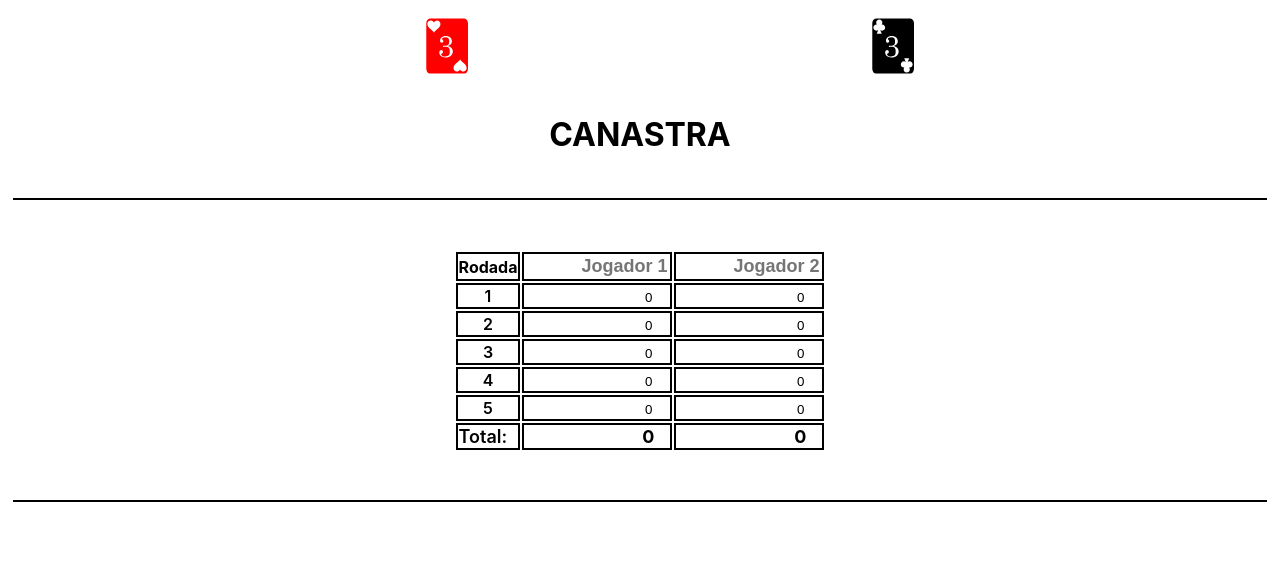
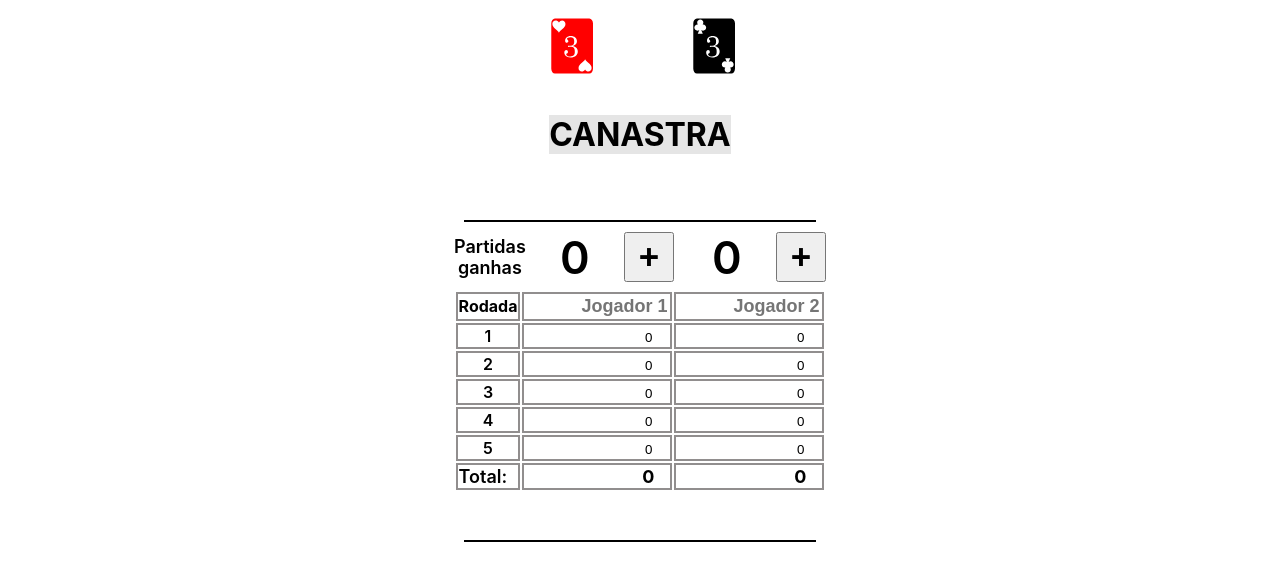
Before and after one commit to lswebdevelops/canastra, a React (Create React App) app: page / in a window 1280 px wide. Shown: the top 580 px of the page. Built offline with nearby package versions, Linux system fonts and the light colour scheme.

Commit message:
adding end styling to buttons

```diff
--- a/src/App.css
+++ b/src/App.css
@@ -1,26 +1,46 @@
 .App {
   text-align: center;
   padding: 13px;
-
+  display: flex;
+  flex-direction: column;
+  justify-content: center;
+  align-items: center;
 }
 
 
 
 .buttonSuits{
   display: flex;
+  margin: 0;
   justify-content: space-evenly;
   align-items: center;
   gap: 4px;
 }
 
 .hrColorBlack{
+  width: 350px;
   margin-top: 44px;
- border: solid 1px black;
- display: block;
+  border: solid 1px black;
+  display: block;
 }
 
 .hrColorRed{
+  width: 350px;
   margin-top: 44px;
   display: block;
- border: solid 1px red;
+  border: solid 1px rgb(255, 0, 0);
 }
+
+
+
+.h1-container{
+  background-color: rgba(0, 0, 0, 0.1);
+}
+
+
+.coutingRounds{
+  display: flex;
+  justify-content: space-between;
+  align-items: center;
+  width: 380px;
+}
--- a/src/App.js
+++ b/src/App.js
@@ -3,6 +3,11 @@ import Table from './components/Table';
 import ButtonBlack from './components/ButtonBlack';
 import ButtonRed from './components/ButtonRed';
 import React from 'react';
+import Counter from './components/Counter';
+import ButtonUser1 from './components/ButtonUser1';
+import ButtonUser2 from './components/ButtonUser2';
+
+
 
 class App extends React.Component {
   constructor(props) {
@@ -10,10 +15,21 @@ class App extends React.Component {
     this.state = {
       isRedActive: false,
       isBlackActive: false,
+      numClicksUser1: 0,
+      numClicksUser2: 0,
     };
+     this.manageClickUser1 = this.manageClickUser1.bind(this);
+     this.manageClickUser2 = this.manageClickUser2.bind(this);
     this.handleRedClick = this.handleRedClick.bind(this);
     this.handleBlackClick = this.handleBlackClick.bind(this);
   }
+  manageClickUser1(){
+    this.setState(({ numClicksUser1 })=>({ numClicksUser1: numClicksUser1 + 1}));
+  }
+  manageClickUser2(){
+    this.setState(({ numClicksUser2 })=>({ numClicksUser2: numClicksUser2 + 1}));
+  }
+
 
   handleRedClick() {
     this.setState({
@@ -34,11 +50,29 @@ class App extends React.Component {
     return (
       <div className="App">
         <div className='buttonSuits'>
-          <ButtonRed manegeRedClick={this.handleRedClick} />
-          <ButtonBlack manegeBlackClick={this.handleBlackClick} />
+          <ButtonRed manageRedClick={this.handleRedClick} />
+          <ButtonBlack manageBlackClick={this.handleBlackClick} />
         </div>
-        <h1>CANASTRA</h1>
+        <h1 className='h1-container'>CANASTRA</h1>
         <hr className={hrClassName} />
+        <div className='coutingRounds'>
+        <div className='div-wins'>Partidas<br></br> ganhas</div>
+        <Counter
+        numClicksUser1={this.state.numClicksUser1}
+         />
+         <ButtonUser1
+         text="+"
+         manageClickUser1={this.manageClickUser1}
+         />
+          <Counter
+          numClicksUser2={this.state.numClicksUser2}
+         />
+         <ButtonUser2
+         text="+"
+         manageClickUser2={this.manageClickUser2}
+         />
+
+        </div>
         <Table />
         <hr className={hrClassName} />
       </div>
--- a/src/components/ButtonBlack.jsx
+++ b/src/components/ButtonBlack.jsx
@@ -5,13 +5,13 @@ import { GiCard3Clubs } from "react-icons/gi";
 class ButtonBlack extends React.Component{
     render(){
         return(
-            <div>
+            <>
                 <button
              className='blackButton'
-             onClick={this.props.manegeBlackClick}>
+             onClick={this.props.manageBlackClick}>
                 <GiCard3Clubs />
              </button>
-            </div>
+            </>
         )
     }
 }
--- a/src/components/ButtonRed.jsx
+++ b/src/components/ButtonRed.jsx
@@ -5,14 +5,14 @@ import { GiCard3Hearts } from "react-icons/gi";
 class ButtonRed extends React.Component{
     render(){
         return(
-            <div>
+            <>
              <button
             className='redButton'
-            onClick={this.props.manegeRedClick}>
+            onClick={this.props.manageRedClick}>
                 <GiCard3Hearts />
             </button>
 
-            </div>
+            </>
         )
     }
 }
--- /dev/null
+++ b/src/components/ButtonUser1.jsx
@@ -0,0 +1,18 @@
+import '../styles/Counter.css';
+import React from 'react';
+
+class ButtonUser1 extends React.Component{
+    render(){
+        return(
+            <>
+            <button className='button-wins-user1'
+               onClick={this.props.manageClickUser1}>
+                {this.props.text}
+
+            </button>
+            </>
+        );
+    }
+}
+
+export default ButtonUser1;
--- /dev/null
+++ b/src/components/ButtonUser2.jsx
@@ -0,0 +1,18 @@
+import '../styles/Counter.css';
+import React from 'react';
+
+class ButtonUser2 extends React.Component{
+    render(){
+        return(
+            <>
+            <button className='button-wins-user2'
+               onClick={this.props.manageClickUser2}>
+                {this.props.text}
+
+            </button>
+            </>
+        );
+    }
+}
+
+export default ButtonUser2;
--- /dev/null
+++ b/src/components/Counter.jsx
@@ -0,0 +1,20 @@
+import '../styles/Counter.css';
+import React from 'react';
+
+
+class Counter extends React.Component{
+    render(){
+        return(
+            <div className='counter-container'>
+            <div className='div-wins-user1'>
+            {this.props.numClicksUser1}
+                </div>
+           <div className='div-wins-user2'>
+            {this.props.numClicksUser2}
+           </div>
+            </div>
+        );
+    }
+}
+
+export default Counter;
--- a/src/index.css
+++ b/src/index.css
@@ -7,6 +7,7 @@ body {
   -moz-osx-font-smoothing: grayscale;
 }
 
+
 code {
   font-family: source-code-pro, Menlo, Monaco, Consolas, 'Courier New',
     monospace;
--- a/src/styles/Button.css
+++ b/src/styles/Button.css
@@ -17,3 +17,9 @@
     font-size: 4rem;
 
   }
+
+ .buttonSuits{
+
+  width: 350px;
+
+}
--- /dev/null
+++ b/src/styles/Counter.css
@@ -0,0 +1,33 @@
+.counter-container {
+    width: auto;
+    display: flex;
+    justify-content: space-between;
+    align-items: center;
+    }
+
+.div-wins {
+    padding-left: 4px;
+    color: black;
+    font-size: 18px;
+    font-weight: 600;
+
+    height: 100%;
+
+}
+
+.div-wins-user1,.div-wins-user2  {
+    color: black;
+    font-size: 45px;
+    font-weight: 600;
+    height: 100%;
+}
+
+.button-wins-user1, .button-wins-user2  {
+    color: black;
+    margin-right: 4px;
+    height: 50px;
+    width: 50px;
+    font-size: 35px;
+    font-weight: 600;
+
+}
--- a/src/styles/Table.css
+++ b/src/styles/Table.css
@@ -1,6 +1,7 @@
 .table-container {
   text-align: center;
-  margin-top: 50px;
+  margin-top: 5px;
+  background-color: white;
 }
 table {
   display: inline-block;
@@ -27,7 +28,7 @@ table {
   }
 
   td,tr,th{
-    border: solid black 2px;
+    border: solid rgb(145, 142, 142) 2px;
   }
   input{
     border:none;
```
Also changed, not shown: src/images/cardsBackground.jpg (added), src/images/output-onlinepngtools.png (added).
